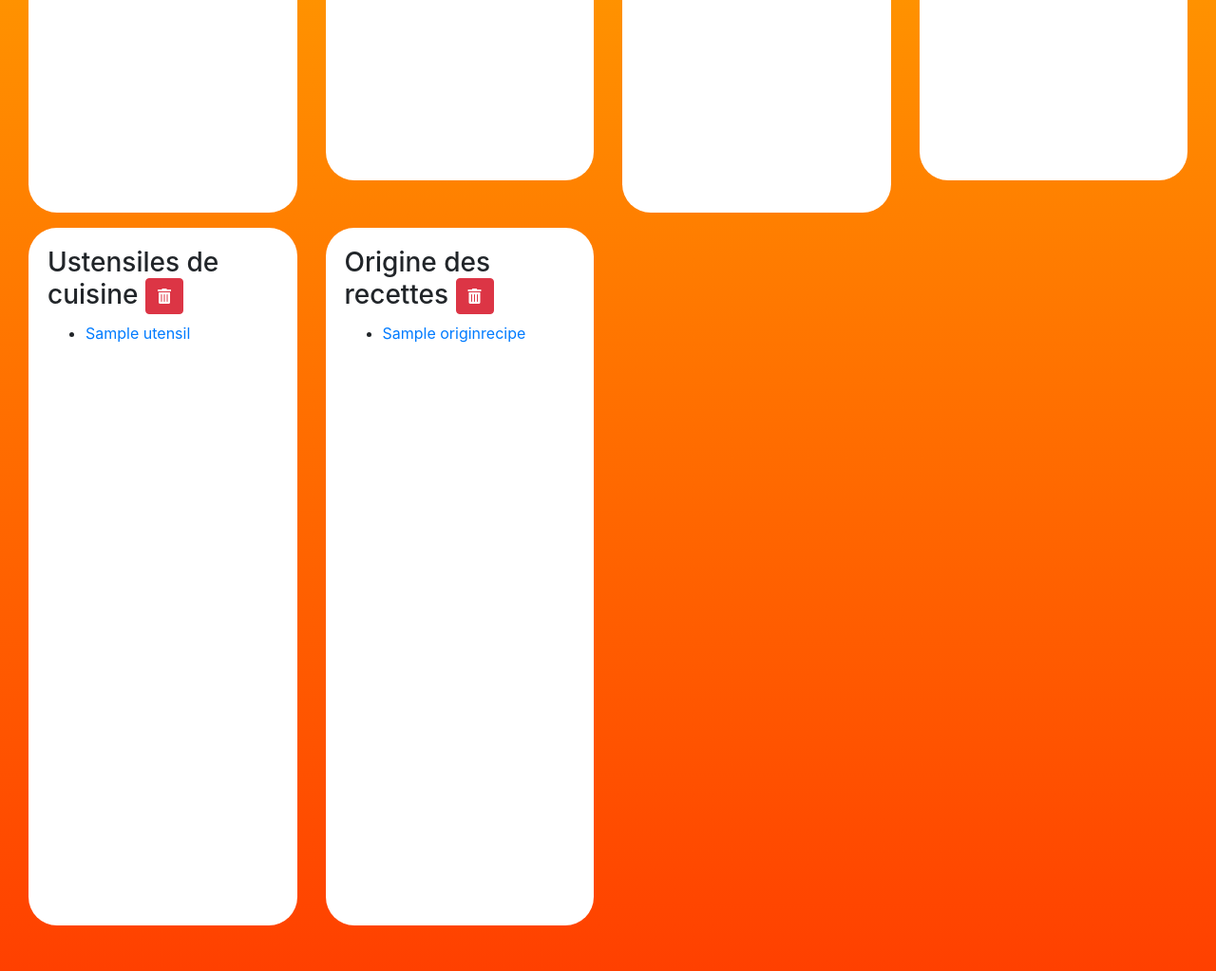
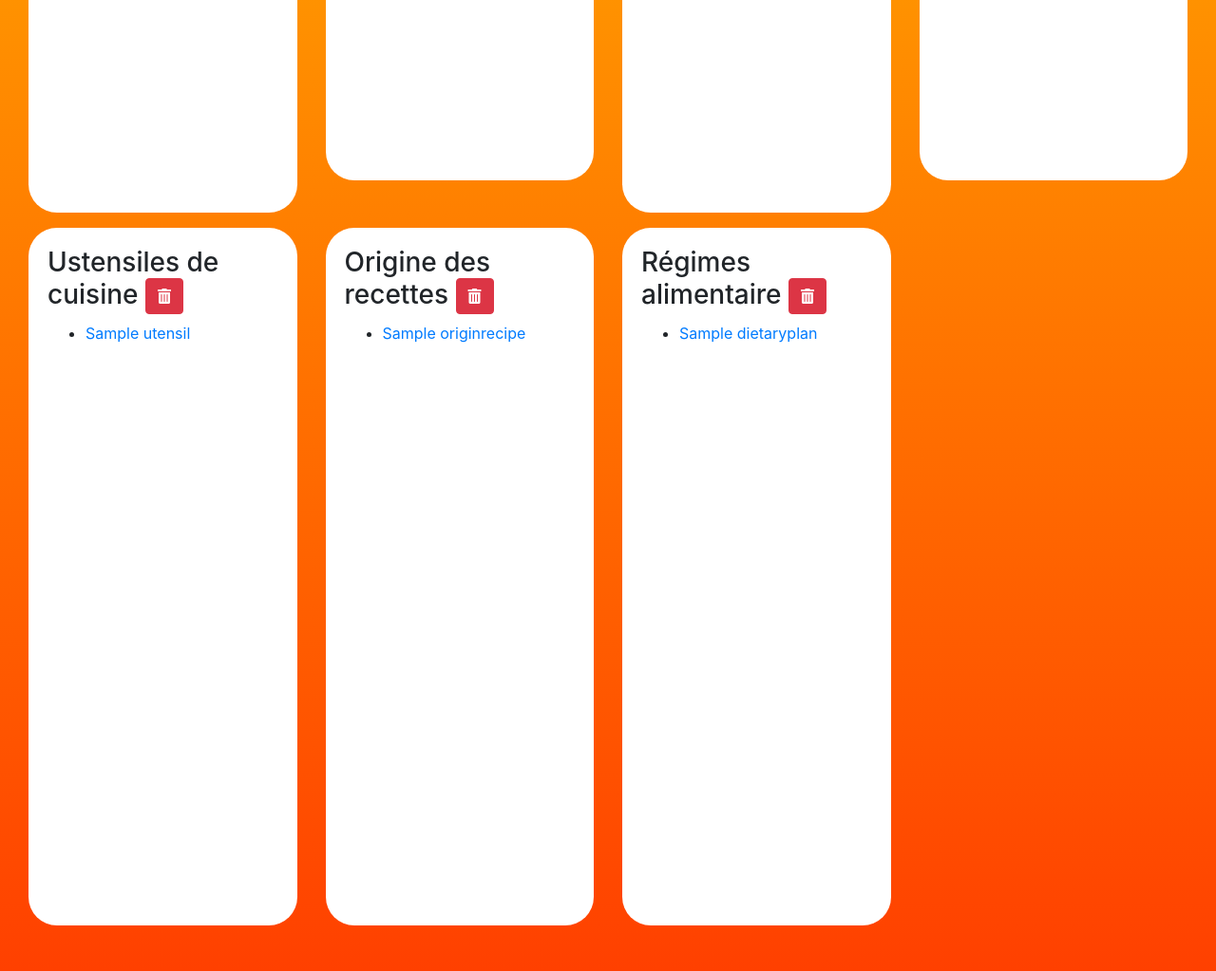
Before and after one commit to riderflo85/feedeasyform, a Django app: page /planning/databases/ in a window 1280 px wide. Shown: the part 568-1591 px from the top of the page at 95% size. Run offline with Django 3.2, Linux system fonts and the light colour scheme; a user stored in the database is signed in; tables that the repository leaves empty hold one stand-in row (values such as "Sample post"); some libraries are stand-ins or nearby versions.

Commit message:
Added the dietary plan model to the template

```diff
--- a/planning/forms.py
+++ b/planning/forms.py
@@ -1,11 +1,10 @@
 from django import forms
-from django.forms import ModelForm, fields, widgets
-from django.forms.models import model_to_dict
+from django.forms import ModelForm
 from django.utils.functional import lazy
 
 from .models import Recipe, CategorieRecipe, Utensil, OriginRecipe, DietaryPlan
 from .list_all_db import list_all_recipe, list_all_categ, list_all_utensil, \
-    list_all_origin_recipe
+    list_all_origin_recipe, list_all_diet
 
 
 class OriginRecipeForm(ModelForm):
@@ -170,3 +169,19 @@ class DeleteUtensilForm(forms.Form):
                 attrs={'class': 'd-none'}
         ),
     )
+
+
+class DeleteDietForm(forms.Form):
+    diet = forms.ChoiceField(
+        label='Supprimer un régime alimentaire',
+        choices=lazy(list_all_diet, tuple),
+        widget=forms.Select(
+            attrs={'class': 'form-control'}
+        )
+    )
+    identifiant = forms.CharField(
+        initial='diet',
+        widget=forms.TextInput(
+                attrs={'class': 'd-none'}
+        ),
+    )
--- a/planning/list_all_db.py
+++ b/planning/list_all_db.py
@@ -1,4 +1,4 @@
-from .models import Recipe, CategorieRecipe, Utensil, OriginRecipe
+from .models import Recipe, CategorieRecipe, Utensil, OriginRecipe, DietaryPlan
 
 
 def list_all_recipe():
@@ -32,3 +32,11 @@ def list_all_origin_recipe():
         origins.append((origin.pk, origin.name))
 
     return origins
+
+def list_all_diet():
+    diets = []
+
+    for diet in DietaryPlan.objects.all():
+        diets.append((diet.pk, diet.name))
+
+    return diets
--- a/planning/templates/planning/databases.html
+++ b/planning/templates/planning/databases.html
@@ -61,6 +61,46 @@
                     {% endfor %}
                 </ul>
             </div>
+        </div>
+        <div class="col-12 col-sm-3 col-lg-3 mt-3 mb-5">
+            <div class="border-box content-sign_in">
+                <h3>Régimes alimentaire <button type="button" data-toggle="modal" data-target="#modalDeleteDiet" class="btn btn-danger"><i class="fas fa-trash-alt"></i></button></h3>
+                <ul class="listing">
+                    {% for diet in diets %}
+                    <li><a href="/planning/detail/diet/{{ diet.pk }}" class="link">{{ diet }}</a></li>
+                    {% endfor %}
+                </ul>
+            </div>
+        </div>
+    </div>
+</div>
+
+<!-- Modal delete diet -->
+<div class="modal fade" id="modalDeleteDiet" tabindex="-1" role="dialog" aria-labelledby="modalDeleteDiet" aria-hidden="true">
+    <div class="modal-dialog modal-dialog-centered modal-lg" role="document">
+        <div class="modal-content">
+            <div class="modal-header">
+                <h5 class="modal-title" id="modalDeleteDietTitle">Supprimer un régime alimentaire</h5>
+                <button type="button" class="close" data-dismiss="modal" aria-label="Close">
+                <span aria-hidden="true">&times;</span>
+                </button>
+            </div>
+            <form action="." method="post">
+                {% csrf_token %}
+                <div class="modal-body">
+                    <div class="form-group row">
+                        <label for="origin" class="col-sm-3 col-form-label text-center">Origine de recette</label>
+                        <div class="col-sm-9">
+                            {{ del_diet.diet }}
+                        </div>
+                            {{ del_diet.identifiant }}
+                    </div>
+                </div>
+                <div class="modal-footer">
+                    <button type="button" class="btn btn-secondary" data-dismiss="modal">Annuler</button>
+                    <button type="submit" class="btn btn-danger">Valider</button>
+                </div>
+            </form>
         </div>
     </div>
 </div>
--- a/planning/urls.py
+++ b/planning/urls.py
@@ -18,5 +18,7 @@ urlpatterns = [
           views.GroupDetailView.as_view(), name="detailgroup"),
      path('detail/origin/<int:pk>/',
           views.OriginRecipeDetailView.as_view(), name="detailorigin"),
+     path('detail/diet/<int:pk>/',
+          views.DietDetailView.as_view(), name="detaildiet"),
      path('backup_database/', views.download_json_backup, name="backup_db"),
 ]
--- a/planning/views.py
+++ b/planning/views.py
@@ -5,8 +5,9 @@ from django.contrib.auth.decorators import login_required
 
 from .forms import RecipeForm, CategorieRecipeForm, UtensilForm, \
     DeleteRecipeForm, DeleteCategForm, DeleteUtensilForm, OriginRecipeForm, \
-    DeleteOriginRecipe, DietaryPlanForm
-from .models import Recipe, CategorieRecipe, Utensil, OriginRecipe
+    DeleteOriginRecipe, DietaryPlanForm, DeleteDietForm
+from .models import Recipe, CategorieRecipe, Utensil, OriginRecipe, \
+    DietaryPlan, Season
 from .utils.complet_new_recipe import complet_recipe_with_foods_and_utensils,\
     parse_foods_and_utensils
 from .utils.backup_db import generate_json_file
@@ -111,6 +112,12 @@ def show_and_update_db(request):
                 origin = form.cleaned_data['origin']
                 OriginRecipe.objects.get(pk=int(origin)).delete()
 
+        elif request.POST['identifiant'] == 'diet':
+            form = DeleteDietForm(request.POST)
+            if form.is_valid():
+                diet = form.cleaned_data['diet']
+                DietaryPlan.objects.get(pk=int(diet)).delete()
+
         return redirect(reverse('planning:databases'))
 
     else:
@@ -120,12 +127,14 @@ def show_and_update_db(request):
         recipe_categ = CategorieRecipe.objects.all()
         utensils = Utensil.objects.all()
         origin_recipes = OriginRecipe.objects.all()
+        dietarys_plan = DietaryPlan.objects.all()
         form_del_food = DeleteFoodForm()
         form_del_group = DeleteFoodGroupForm()
         form_del_recipe = DeleteRecipeForm()
         form_del_categ = DeleteCategForm()
         form_del_utensil = DeleteUtensilForm()
         form_del_origin = DeleteOriginRecipe()
+        form_del_diet = DeleteDietForm()
 
         context = {
             'foods': foods,
@@ -134,12 +143,14 @@ def show_and_update_db(request):
             'recipe_categ': recipe_categ,
             'utensils': utensils,
             'origin_recipes': origin_recipes,
+            'diets': dietarys_plan,
             'del_food': form_del_food,
             'del_group': form_del_group,
             'del_recipe': form_del_recipe,
             'del_categ': form_del_categ,
             'del_utensil': form_del_utensil,
-            'del_origin': form_del_origin
+            'del_origin': form_del_origin,
+            'del_diet': form_del_diet
         }
 
         return render(request, 'planning/databases.html', context)
@@ -178,3 +189,8 @@ class GroupDetailView(DetailView):
 class OriginRecipeDetailView(DetailView):
     model = OriginRecipe
     template_name = "planning/detail.html"
+
+
+class DietDetailView(DetailView):
+    model = DietaryPlan
+    template_engine = "planning/detail.html"
```
